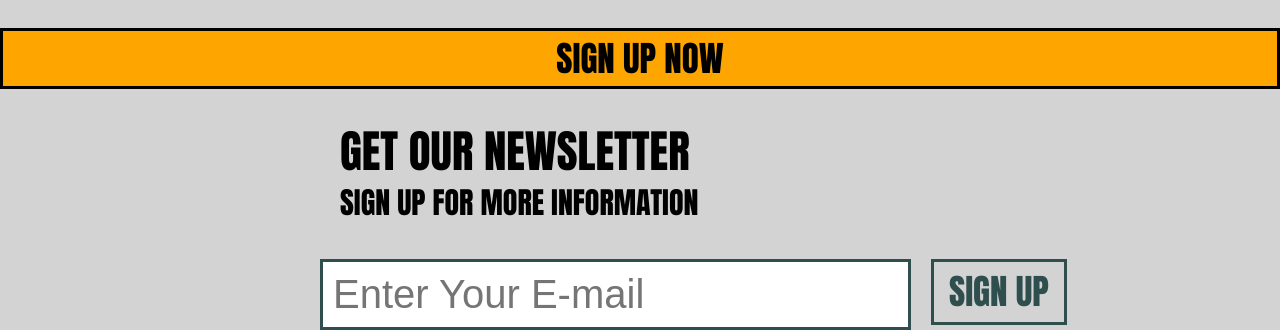
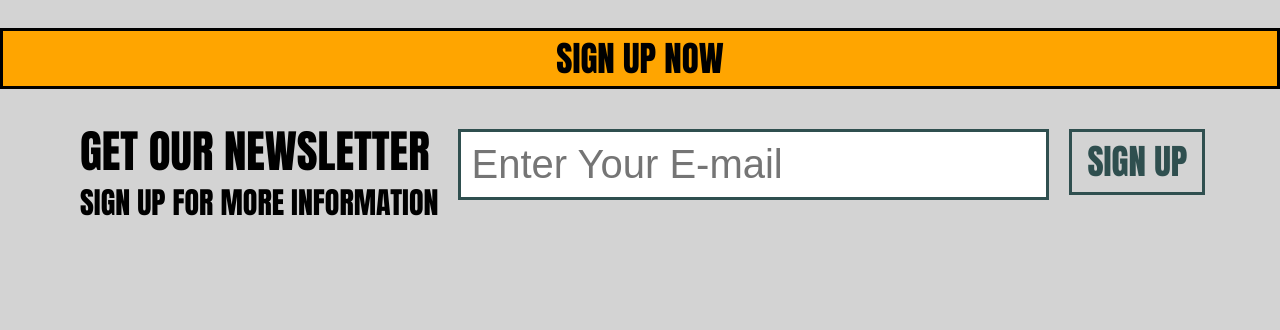
Before and after one commit to simonnyu/web_ft_mid, a plain HTML site: page index.html in a window 1280 px wide. Shown: the part 2383-2713 px from the top of the page. After the commit the page ends 2642 px from the top, so only its background shows below. Drawn offline with Linux system fonts and the light colour scheme.

Commit message:
css fixed

```diff
--- a/final.css
+++ b/final.css
@@ -700,7 +700,7 @@ h3{
 	font-size: 30px;
 }
 .mail{
-	margin: 40px 40px 0px 300px;
+	margin: 40px 40px 0px 40px;
 
 }
 .text{
```
